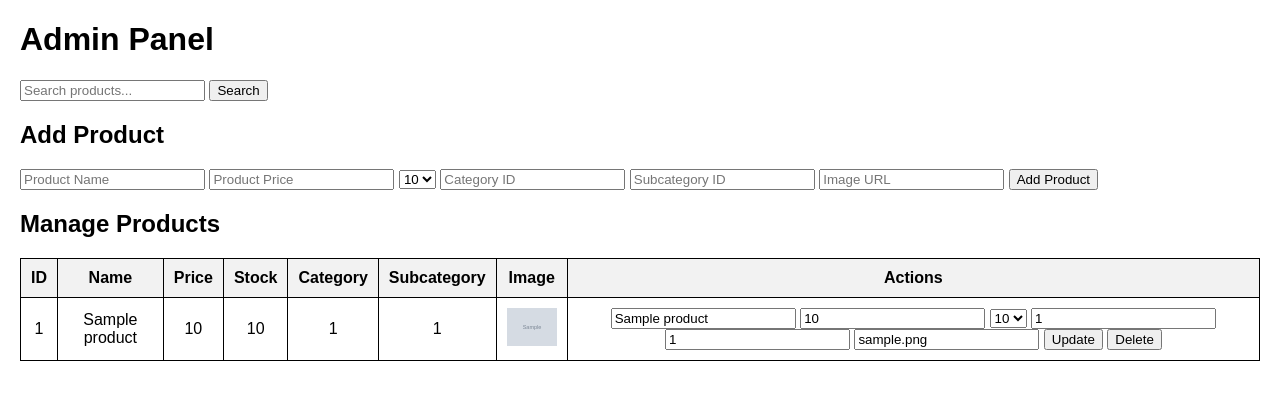
After one commit to legih/freshcart, a PHP site: page /admin.php in a window 1280 px wide. The commit adds this page. Shown: the top 400 px of the page. Run offline with PHP 8.4, Linux system fonts and the light colour scheme; tables that the repository leaves empty or names only in its code hold one stand-in row (values such as "Sample post"); grey boxes marked "Sample" are stand-in pictures; data that the repository does not hold is empty.

Commit message:
admin.php

```diff
--- /dev/null
+++ b/admin.php
@@ -0,0 +1,185 @@
+<?php
+require_once("settings.php");
+
+// Connect to the database
+$conn = new mysqli($host, $user, $pswd, $dbnm);
+if ($conn->connect_error) {
+    die("Connection failed: " . $conn->connect_error);
+}
+
+// Fetch stock statuses
+$stockStatuses = $conn->query("SELECT stock_id, stock_type FROM cos20031_stock")->fetch_all(MYSQLI_ASSOC);
+
+// Handle form actions
+if ($_SERVER['REQUEST_METHOD'] === 'POST') {
+    if (isset($_POST['action'])) {
+        $action = $_POST['action'];
+
+        // Add product
+        if ($action === 'add') {
+            $name = $_POST['product_name'];
+            $price = $_POST['product_price'];
+            $stock = $_POST['stock_status'];
+            $category_id = $_POST['category_id'];
+            $subcategory_id = $_POST['subcategory_id'];
+            $image = $_POST['image'];
+
+            $query = "INSERT INTO cos20031_product (product_name, product_price, stock_status, category_id, subcategory_id, image)
+                      VALUES ('$name', '$price', '$stock', '$category_id', '$subcategory_id', '$image')";
+            $conn->query($query);
+        }
+
+        // Update product
+        elseif ($action === 'update') {
+            $id = $_POST['product_id'];
+            $name = $_POST['product_name'];
+            $price = $_POST['product_price'];
+            $stock = $_POST['stock_status'];
+            $category_id = $_POST['category_id'];
+            $subcategory_id = $_POST['subcategory_id'];
+            $image = $_POST['image'];
+
+            $query = "UPDATE cos20031_product
+                      SET product_name='$name', product_price='$price', stock_status='$stock',
+                          category_id='$category_id', subcategory_id='$subcategory_id', image='$image'
+                      WHERE product_id='$id'";
+            $conn->query($query);
+        }
+
+        // Delete product
+        elseif ($action === 'delete') {
+            $id = $_POST['product_id'];
+            $query = "DELETE FROM cos20031_product WHERE product_id='$id'";
+            $conn->query($query);
+        }
+    }
+}
+
+// Fetch all products (or search by product name if a search query is provided)
+$searchQuery = "";
+if (isset($_GET['search'])) {
+    $searchQuery = $_GET['search'];
+    $query = "SELECT * FROM cos20031_product WHERE product_name LIKE '%$searchQuery%'";
+} else {
+    $query = "SELECT * FROM cos20031_product";
+}
+$products = $conn->query($query)->fetch_all(MYSQLI_ASSOC);
+?>
+
+<!DOCTYPE html>
+<html lang="en">
+<head>
+    <meta charset="UTF-8">
+    <meta name="viewport" content="width=device-width, initial-scale=1.0">
+    <title>Admin Panel</title>
+    <style>
+        body {
+            font-family: Arial, sans-serif;
+            margin: 20px;
+        }
+        table {
+            width: 100%;
+            border-collapse: collapse;
+            margin-top: 20px;
+        }
+        table, th, td {
+            border: 1px solid black;
+        }
+        th, td {
+            padding: 10px;
+            text-align: center;
+        }
+        th {
+            background-color: #f2f2f2;
+        }
+        form {
+            margin-bottom: 20px;
+        }
+    </style>
+</head>
+<body>
+    <h1>Admin Panel</h1>
+
+    <!-- Search Bar -->
+    <form method="GET" action="admin.php">
+        <input type="text" name="search" placeholder="Search products..." value="<?php echo htmlspecialchars($searchQuery); ?>">
+        <button type="submit">Search</button>
+    </form>
+
+    <!-- Add Product Form -->
+    <h2>Add Product</h2>
+    <form method="POST" action="admin.php">
+        <input type="hidden" name="action" value="add">
+        <input type="text" name="product_name" placeholder="Product Name" required>
+        <input type="text" name="product_price" placeholder="Product Price" required>
+        <select name="stock_status" required>
+            <?php foreach ($stockStatuses as $status): ?>
+                <option value="<?php echo htmlspecialchars($status['stock_id']); ?>">
+                    <?php echo htmlspecialchars($status['stock_type']); ?>
+                </option>
+            <?php endforeach; ?>
+        </select>
+        <input type="text" name="category_id" placeholder="Category ID" required>
+        <input type="text" name="subcategory_id" placeholder="Subcategory ID" required>
+        <input type="text" name="image" placeholder="Image URL" required>
+        <button type="submit">Add Product</button>
+    </form>
+
+    <!-- Products Table -->
+    <h2>Manage Products</h2>
+    <table>
+        <thead>
+            <tr>
+                <th>ID</th>
+                <th>Name</th>
+                <th>Price</th>
+                <th>Stock</th>
+                <th>Category</th>
+                <th>Subcategory</th>
+                <th>Image</th>
+                <th>Actions</th>
+            </tr>
+        </thead>
+        <tbody>
+            <?php foreach ($products as $product): ?>
+                <tr>
+                    <td><?php echo htmlspecialchars($product['product_id']); ?></td>
+                    <td><?php echo htmlspecialchars($product['product_name']); ?></td>
+                    <td><?php echo htmlspecialchars($product['product_price']); ?></td>
+                    <td><?php echo htmlspecialchars($product['stock_status']); ?></td>
+                    <td><?php echo htmlspecialchars($product['category_id']); ?></td>
+                    <td><?php echo htmlspecialchars($product['subcategory_id']); ?></td>
+                    <td><img src="<?php echo htmlspecialchars($product['image']); ?>" alt="Product Image" width="50"></td>
+                    <td>
+                        <!-- Update Product Form -->
+                        <form method="POST" action="admin.php" style="display:inline;">
+                            <input type="hidden" name="action" value="update">
+                            <input type="hidden" name="product_id" value="<?php echo htmlspecialchars($product['product_id']); ?>">
+                            <input type="text" name="product_name" value="<?php echo htmlspecialchars($product['product_name']); ?>" required>
+                            <input type="text" name="product_price" value="<?php echo htmlspecialchars($product['product_price']); ?>" required>
+                            <select name="stock_status" required>
+                                <?php foreach ($stockStatuses as $status): ?>
+                                    <option value="<?php echo htmlspecialchars($status['stock_id']); ?>"
+                                        <?php echo $status['stock_id'] == $product['stock_status'] ? 'selected' : ''; ?>>
+                                        <?php echo htmlspecialchars($status['stock_type']); ?>
+                                    </option>
+                                <?php endforeach; ?>
+                            </select>
+                            <input type="text" name="category_id" value="<?php echo htmlspecialchars($product['category_id']); ?>" required>
+                            <input type="text" name="subcategory_id" value="<?php echo htmlspecialchars($product['subcategory_id']); ?>" required>
+                            <input type="text" name="image" value="<?php echo htmlspecialchars($product['image']); ?>" required>
+                            <button type="submit">Update</button>
+                        </form>
+                        <!-- Delete Product Form -->
+                        <form method="POST" action="admin.php" style="display:inline;">
+                            <input type="hidden" name="action" value="delete">
+                            <input type="hidden" name="product_id" value="<?php echo htmlspecialchars($product['product_id']); ?>">
+                            <button type="submit">Delete</button>
+                        </form>
+                    </td>
+                </tr>
+            <?php endforeach; ?>
+        </tbody>
+    </table>
+</body>
+</html>
--- a/login.php
+++ b/login.php
@@ -40,7 +40,7 @@ if ($_SERVER["REQUEST_METHOD"] == "POST") {
 
                 if ($user['is_admin'] == 1) {
                     // Admin user
-                    header("Location: admin.html");
+                    header("Location: admin.php");
                 } else {
                     // Normal user
                     header("Location: website.html");
```
